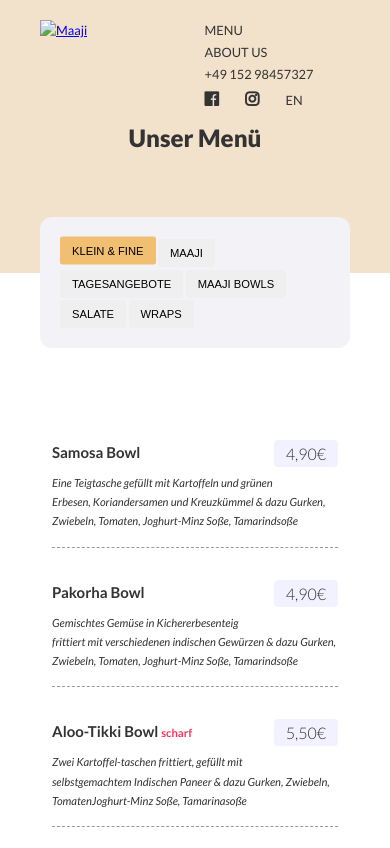
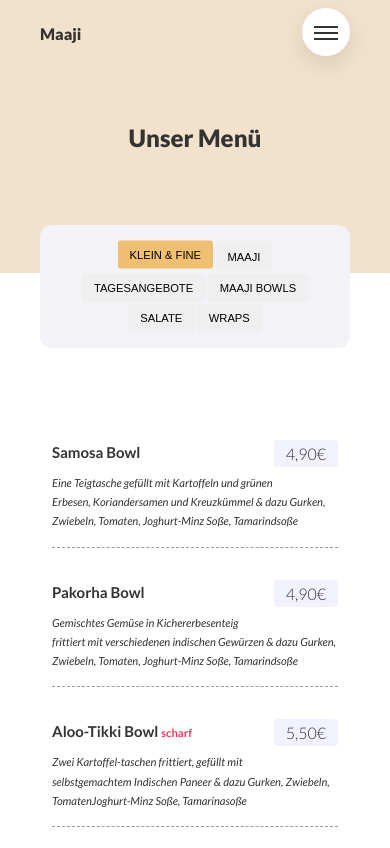
Before and after one commit to 0xkhan/maaji-static-website, a website: page menu.html in a window 390 px wide. Shown: the top 848 px of the page. Drawn offline with Linux system fonts and the light colour scheme; some packages are replaced by stand-ins of ours.

Commit message:
Navigation is complete and the whole design is now responsive

```diff
--- a/menu.html
+++ b/menu.html
@@ -14,12 +14,21 @@
             <div class="row">
                 <div class="col-6">
                     <div class="nav__logo">
-                        <a href="/">
-                            <img src="dist/img/logo.svg" alt="Maaji">
+                        <a class="nav__logo" href="/">
+                            <!--<img src="dist/img/logo.svg" alt="Maaji">-->
+                            <span>Maaji</span>
                         </a>
                     </div>
                 </div>
                 <div class="col-6">
+                    <input id="nav-toggle" class="nav__checkbox" type="checkbox">
+                    <label class="nav__button" for="nav-toggle">
+                        <span class="nav__icon">&nbsp;</span>
+                    </label>
+
+                    <div class="nav__overlay">&nbsp;</div>
+
+                    <div class="nav__nav">
                         <ul class="nav__links">
                             <li class="nav__item">
                                 <a class="nav__link" href="#">Menu</a>
@@ -29,16 +38,16 @@
                             </li>
                             <li class="nav__item">
                                 <a class="nav__link" href="#">
-                                +49 152 98457327
+                                    +49 761 51466424
                                 </a>
                             </li>
                             <li class="nav__item">
-                            <a class="nav__link nav__link--icon" href="#">
+                                <a target="_blank" class="nav__link nav__link--icon" href="https://www.instagram.com/maaji_restaurant/">
                                     <i class="fab fa-facebook"></i>
                                 </a>
                             </li>
                             <li class="nav__item">
-                            <a class="nav__link nav__link--icon" href="#">
+                                <a target="_blank" class="nav__link nav__link--icon" href="https://www.instagram.com/maaji_restaurant/">
                                     <i class="fab fa-instagram"></i>
                                 </a>
                             </li>
@@ -46,6 +55,7 @@
                                 <a class="nav__link" href="#">en</a>
                             </li>
                         </ul>
+                    </div>
                 </div>
             </div>
         </div>
--- a/src/sass/components/_menu.scss
+++ b/src/sass/components/_menu.scss
@@ -6,13 +6,26 @@
     &__tab {
         margin-top: 1.5rem;
 
+        @include respond(tab-port) {
+            padding: 1rem 2rem;
+        }
+
         @include respond(phone) {
             font-size: 1.4rem;
             padding: 1rem 2rem;
+            margin-top: .8rem;
         }
 
         &:not(:last-child) {
             margin-right: 1.5rem;
+
+            @include respond(tab-port) {
+                margin-right: .3rem;
+            }
+
+            @include respond(phone) {
+                margin-right: .3rem;
+            }
         }
 
         &--active {
@@ -95,13 +108,24 @@
         border-radius: 1.5rem;
         margin-top: -22rem;
 
+        @include respond(tab-port) {
+            padding: 2.5rem;
+            margin-top: -19.6rem;
+        }
+
         @include respond(phone) {
-            padding: 2.5rem;
+            text-align: center;
+            padding: 2rem;
+            margin-top: -21rem;
         }
     }
 
     &__tab {
         margin-top: .3rem;
+
+        @include respond(tab-port) {
+            padding: 1rem 1.75rem;
+        }
 
         @include respond(phone) {
             font-size: 1.4rem;
--- a/src/sass/components/_story.scss
+++ b/src/sass/components/_story.scss
@@ -27,6 +27,14 @@
         position: relative;
         overflow: hidden;
         border-radius: 50%;
+
+        &--1 {
+            background-color: darken(#fff6ce, 15%);
+        }
+
+        &--2 {
+            background-color: darken(#daf2e0, 15%);
+        }
 
         @supports (clip-path: polygon(0 0)) or (-webkit-clip-path: polygon(0 0)) {
             -webkit-shape-outside: circle(50% at 50% 50%);
@@ -59,7 +67,8 @@
         top: 50%;
         left: 50%;
         transform: translate(-50%, 20%);
-        color: $color-white;
+        // color: $color-white;
+        color: $color-font-primary;
         text-transform: uppercase;
         text-align: center;
         font-size: 1.7rem;
--- a/src/sass/layout/_footer.scss
+++ b/src/sass/layout/_footer.scss
@@ -51,7 +51,7 @@
         top: 3.9rem;
         display: inline-block;
         width: 35rem;
-        z-index: 2;
+        z-index: 1;
 
         @include respond(phone) {
             position: relative;
--- a/src/sass/layout/_navigation.scss
+++ b/src/sass/layout/_navigation.scss
@@ -8,9 +8,90 @@
     background: transparent;
     z-index: 2;
 
+    &__logo {
+        &:link,
+        &:visited {
+            font-size: 16px;
+            font-weight: 900;
+            color: $color-font-primary;
+            text-decoration: none;
+        }
+    }
+
+    &__nav {
+        @include respond(tab-port) {
+            height: 100vh;
+            position: fixed;
+            top: 0;
+            right: 0;
+            z-index: 1500;
+
+            opacity: 0;
+            width: 0;
+            transition: all .8s cubic-bezier(0.68, -0.6, 0.32, 1.6);
+        }
+    }
+
+    &__checkbox {
+        display: none;
+    }
+
+    &__button {
+        display: none;
+        height: 6rem;
+        width: 6rem;
+        text-align: center;
+        position: fixed;
+        top: 1rem;
+        right: 11rem;
+        background-color: $color-white;
+        border-radius: 50%;
+        box-shadow: 0 1rem 3rem rgba($color-black, .1);
+        cursor: pointer;
+        z-index: 2000;
+
+        @include respond(tab-port) {
+            display: block;
+        }
+
+        @include respond(phone) {
+            right: 5rem;
+        }
+    }
+
+    &__overlay {
+        display: none;
+        height: 5rem;
+        width: 5rem;
+        position: fixed;
+        top: 1.5rem;
+        right: 11.5rem;
+        border-radius: 50%;
+
+        background-image: radial-gradient($color-primary-light, $color-primary-dark);
+        z-index: 1000;
+        transition: transform .8s cubic-bezier(0.83, 0, 0.17, 1);
+
+        @include respond(tab-port) {
+            display: block;
+        }
+
+        @include respond(phone) {
+            right: 5.5rem;
+        }
+    }
+
     &__links {
         list-style: none;
         float: right;
+
+        @include respond(tab-port) {
+            position: absolute;
+            top: 30%;
+            left: 50%;
+            transform: translate(-50%, -30%);
+            width: 65%;
+        }
     }
 
     &__item {
@@ -19,20 +100,95 @@
         &:not(:last-child) {
             margin-right: 3rem;
         }
+
+        @include respond(tab-port) {
+            display: block;
+            margin: 1rem;
+        }
     }
 
     &__link {
+        font-size: 1.4rem;
+
         &:link,
         &:visited {
             color: $color-font-primary;
+            font-weight: 900;
             text-decoration: none;
             text-transform: uppercase;
             display: inline-block;
+
+            @include respond(tab-port) {
+                font-size: 3rem;
+                font-weight: 400;
+            }
         }
 
         &--icon {
-            font-size: 2rem;
-            font-weight: 900;
+            font-size: 1.8rem;
+            line-height: 1;
+
+            @include respond(tab-port) {
+                font-size: 3rem;
+            }
         }
     }
+
+    // Overlay Functionality
+    &__checkbox:checked ~ &__overlay {
+        transform: scale(80);
+    }
+
+    &__checkbox:checked ~ &__nav {
+        opacity: 1;
+        width: 100%;
+    }
+
+    // Menu Icon
+    &__icon {
+        position: relative;
+        margin-top: 3rem;
+
+        &,
+        &::before,
+        &::after {
+            width: 3rem;
+            height: 2px;
+            background-color: $color-font-primary;
+            display: inline-block;
+        }
+
+        &::before,
+        &::after {
+            content: "";
+            position: absolute;
+            left: 0;
+            transition: all .2s;
+        }
+
+        &::before { top: -0.8rem; }
+        &::after { top: 0.8rem; }
+    }
+
+    // Menu Button Animation
+    &__button:hover &__icon::before {
+        top: -1rem;
+    }
+    &__button:hover &__icon::after {
+        top: 1rem;
+    }
+
+    &__checkbox:checked + &__button &__icon {
+        background-color: transparent;
+    }
+
+    &__checkbox:checked + &__button &__icon::before {
+        top: 0;
+        transform: rotate(135deg);
+    }
+
+    &__checkbox:checked + &__button &__icon::after {
+        top: 0;
+        transform: rotate(-135deg);
+    }
 }
```
Also changed, not shown: index.html (+28 -18 lines), dist/css/main.css. Lines whose indentation alone changed are shown as unchanged.
